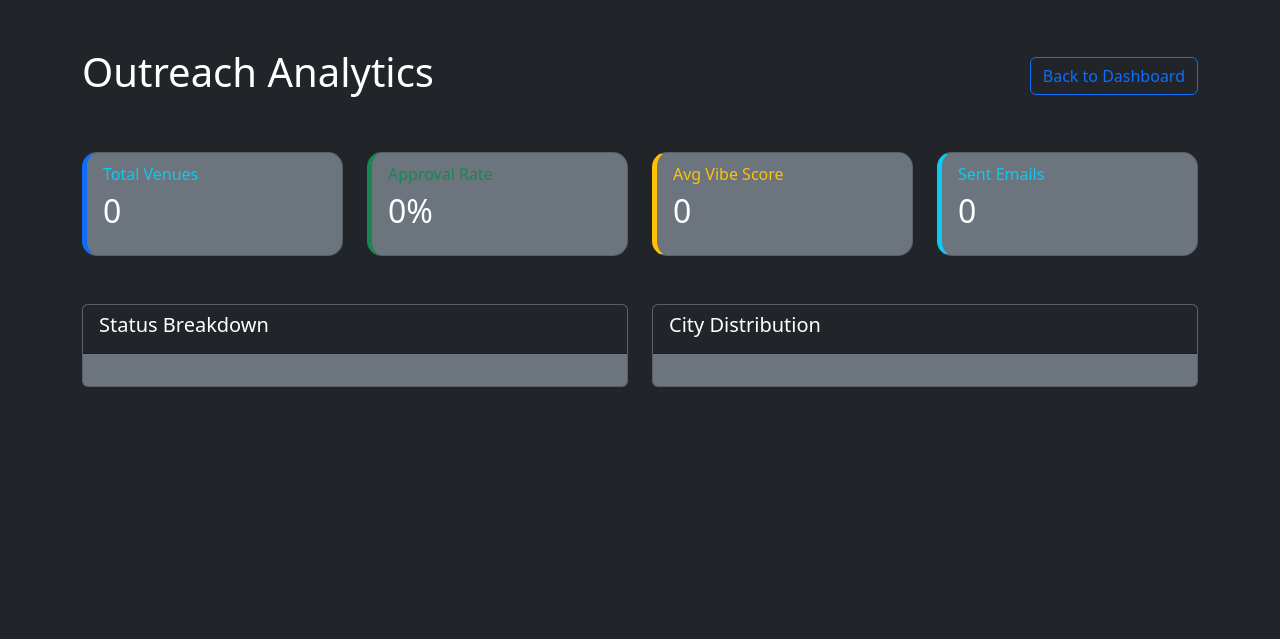
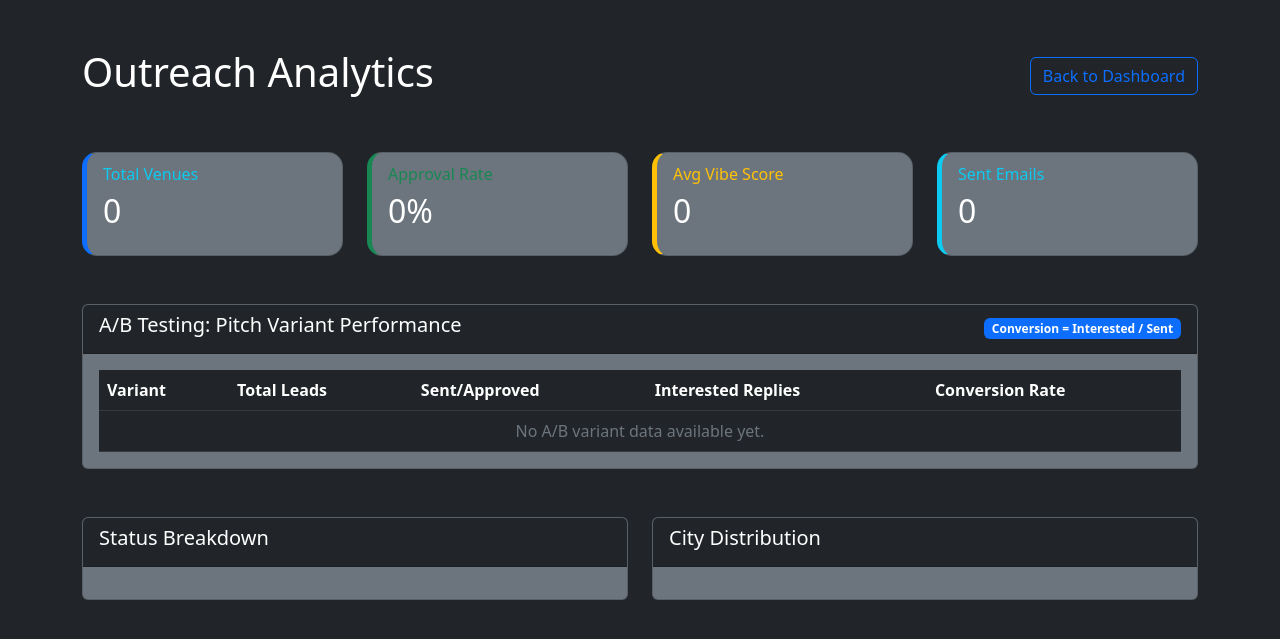
Before and after one commit to robertpelloni/psytrance_night_outreach_agent, a Flask app: page /analytics in a window 1280 px wide. Shown: the top 639 px of the page. Run offline with Flask 3, Linux system fonts and the light colour scheme; data that the repository does not hold is empty.

Commit message:
Implement Sentiment-Driven Variant Optimization & A/B Analytics (v1.1.43)
- Implemented epsilon-greedy algorithm for automated pitch variant selection.
- Added aggregated conversion metrics to AnalyticsEngine.
- Enhanced Analytics Dashboard with A/B testing performance table.
- Added unit tests for variant exploitation logic.
- Verified with Master Integrity Suite (69 tests).

Co-authored-by: robertpelloni <673434+robertpelloni@users.noreply.github.com>

```diff
--- a/src/analytics.py
+++ b/src/analytics.py
@@ -104,3 +104,38 @@ class AnalyticsEngine:
                 })
 
         return sorted(clusters, key=lambda x: x['venue_count'], reverse=True)
+
+    def get_variant_stats(self):
+        """Calculates conversion metrics per pitch variant."""
+        query = """
+        SELECT
+            l.pitch_variant,
+            COUNT(l.id) as total_leads,
+            SUM(CASE WHEN l.pipeline_status IN ('SENT', 'APPROVED') THEN 1 ELSE 0 END) as sent_or_approved,
+            SUM(CASE WHEN r.sentiment = 'INTERESTED' THEN 1 ELSE 0 END) as interested_replies
+        FROM outreach_leads l
+        LEFT JOIN lead_replies r ON l.id = r.lead_id
+        WHERE l.pitch_variant IS NOT NULL
+        GROUP BY l.pitch_variant
+        """
+        with self._get_connection() as conn:
+            conn.row_factory = sqlite3.Row
+            rows = conn.execute(query).fetchall()
+
+            stats = {}
+            for row in rows:
+                variant = row['pitch_variant']
+                total = row['total_leads']
+                sent = row['sent_or_approved']
+                interested = row['interested_replies'] or 0
+
+                # Conversion rate = interested / sent (if any sent)
+                conv_rate = round((interested / sent * 100), 1) if sent > 0 else 0
+
+                stats[variant] = {
+                    "total": total,
+                    "sent": sent,
+                    "interested": interested,
+                    "conversion_rate": conv_rate
+                }
+            return stats
--- a/src/dashboard/app.py
+++ b/src/dashboard/app.py
@@ -68,7 +68,8 @@ def sources():
 def show_analytics():
     stats = analytics.get_summary_stats()
     approval_rate = analytics.get_approval_rate()
-    return render_template('analytics.html', stats=stats, approval_rate=approval_rate)
+    variant_stats = analytics.get_variant_stats()
+    return render_template('analytics.html', stats=stats, approval_rate=approval_rate, variant_stats=variant_stats)
 
 @app.route('/map')
 def show_map():
--- a/src/dashboard/templates/analytics.html
+++ b/src/dashboard/templates/analytics.html
@@ -49,6 +49,56 @@
         </div>
     </div>
 
+    <div class="row mb-5">
+        <div class="col-12">
+            <div class="card text-bg-secondary">
+                <div class="card-header bg-dark text-white d-flex justify-content-between align-items-center">
+                    <h5>A/B Testing: Pitch Variant Performance</h5>
+                    <span class="badge bg-primary">Conversion = Interested / Sent</span>
+                </div>
+                <div class="card-body">
+                    <div class="table-responsive">
+                        <table class="table table-dark table-hover mb-0">
+                            <thead>
+                                <tr>
+                                    <th>Variant</th>
+                                    <th>Total Leads</th>
+                                    <th>Sent/Approved</th>
+                                    <th>Interested Replies</th>
+                                    <th>Conversion Rate</th>
+                                </tr>
+                            </thead>
+                            <tbody>
+                                {% for variant, v_stats in variant_stats.items() %}
+                                <tr>
+                                    <td><strong>{{ variant }}</strong></td>
+                                    <td>{{ v_stats.total }}</td>
+                                    <td>{{ v_stats.sent }}</td>
+                                    <td><span class="badge bg-success">{{ v_stats.interested }}</span></td>
+                                    <td>
+                                        <div class="d-flex align-items-center gap-2">
+                                            <div class="progress flex-grow-1" style="height: 20px;">
+                                                <div class="progress-bar {% if v_stats.conversion_rate > 20 %}bg-success{% elif v_stats.conversion_rate > 10 %}bg-info{% else %}bg-warning{% endif %}"
+                                                     role="progressbar" style="width: {{ v_stats.conversion_rate }}%"></div>
+                                            </div>
+                                            <span>{{ v_stats.conversion_rate }}%</span>
+                                        </div>
+                                    </td>
+                                </tr>
+                                {% endfor %}
+                                {% if not variant_stats %}
+                                <tr>
+                                    <td colspan="5" class="text-center text-secondary">No A/B variant data available yet.</td>
+                                </tr>
+                                {% endif %}
+                            </tbody>
+                        </table>
+                    </div>
+                </div>
+            </div>
+        </div>
+    </div>
+
     <div class="row">
         <div class="col-md-6 mb-4">
             <div class="card text-bg-secondary h-100">
```
Also changed, not shown: HANDOFF.md (+3 -3 lines), VERSION.md (+1 -1 lines), main.py (+16 -2 lines), tests/test_variant_optimization.py (added, +58 -0 lines), CHANGELOG.md.
